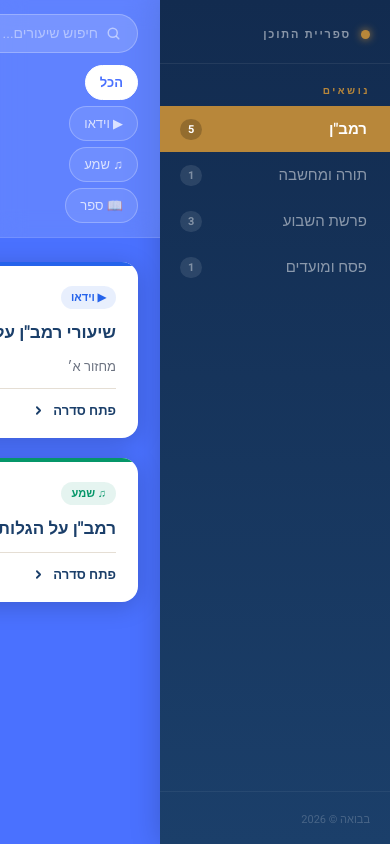
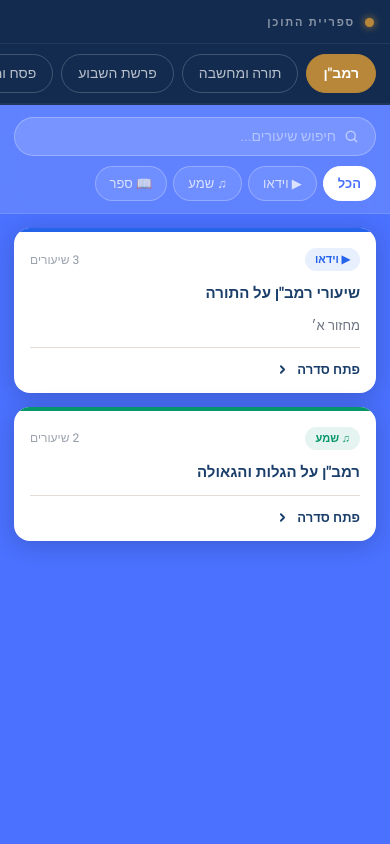
Before and after one commit to alon-lgtm2/laulib, a React (Vite) app: page / in a window 390 px wide. Built offline with nearby package versions, Linux system fonts and the light colour scheme.

Commit message:
feat: mobile-friendly layout with topic strip and bottom-sheet modal

```diff
--- a/src/App.jsx
+++ b/src/App.jsx
@@ -95,6 +95,15 @@ export default function App({ data }) {
   const [query,          setQuery]          = useState('');
   const [filter,         setFilter]         = useState('all');
   const [selectedLesson, setSelectedLesson] = useState(null);
+  const [isMobile,       setIsMobile]       = useState(
+    () => typeof window !== 'undefined' && window.innerWidth < 640
+  );
+
+  useEffect(() => {
+    const check = () => setIsMobile(window.innerWidth < 640);
+    window.addEventListener('resize', check);
+    return () => window.removeEventListener('resize', check);
+  }, []);
 
   useEffect(() => {
     if (!document.getElementById('bavua-font')) {
@@ -131,13 +140,41 @@ export default function App({ data }) {
         l.description?.toLowerCase().includes(query.toLowerCase())
       );
 
+  // ── Mobile topic strip ──────────────────────────────────────────────────────
+  const MobileTopicStrip = () => (
+    <>
+      <div style={s.mobileHeader}>
+        <div style={s.brandDot} />
+        <span style={s.brandText}>ספריית התוכן</span>
+      </div>
+      <div className="mobile-topic-strip" style={s.mobileTopicStrip}>
+        {topics.map(t => {
+          const active = t._id === topicId;
           return (
-    <div dir="rtl" style={s.root}>
+            <button
+              key={t._id}
+              className={`mobile-topic-btn${active ? ' active' : ''}`}
+              style={{ ...s.mobileTopicBtn, ...(active ? s.mobileTopicBtnActive : {}) }}
+              onClick={() => goTopic(t._id)}
+            >
+              {t.title}
+            </button>
+          );
+        })}
+      </div>
+    </>
+  );
+
+  return (
+    <div dir="rtl" style={{ ...s.root, flexDirection: isMobile ? 'column' : 'row', minHeight: isMobile ? 0 : 600 }}>
       <style>{css}</style>
 
-      {/* ── Sidebar — on the LEFT so it's never clipped by the iFrame edge ── */}
+      {/* ── Mobile: brand + topic strip ── */}
+      {isMobile && <MobileTopicStrip />}
+
+      {/* ── Desktop sidebar ── */}
+      {!isMobile && (
         <aside style={s.sidebar}>
-
           <div style={s.brand}>
             <div style={s.brandDot} />
             <span style={s.brandText}>ספריית התוכן</span>
@@ -168,13 +205,20 @@ export default function App({ data }) {
             <span style={s.footerText}>בבואה © {new Date().getFullYear()}</span>
           </div>
         </aside>
+      )}
 
       {/* ── Main ──────────────────────────────────────────────────────── */}
       <main style={s.main}>
 
         {/* Toolbar */}
-        <header style={s.toolbar}>
-          <div style={s.searchWrap}>
+        <header style={{
+          ...s.toolbar,
+          flexDirection: isMobile ? 'column' : 'row',
+          alignItems:    isMobile ? 'stretch' : 'center',
+          padding:       isMobile ? '12px 14px' : '14px 22px',
+          gap:           isMobile ? 10 : 12,
+        }}>
+          <div style={{ ...s.searchWrap, maxWidth: isMobile ? 'none' : 400 }}>
             <svg width="15" height="15" viewBox="0 0 20 20" fill="none" style={{flexShrink:0}}>
               <circle cx="9" cy="9" r="6" stroke="rgba(255,255,255,0.5)" strokeWidth="2"/>
               <path d="M14 14l3 3" stroke="rgba(255,255,255,0.5)" strokeWidth="2" strokeLinecap="round"/>
@@ -193,7 +237,14 @@ export default function App({ data }) {
           </div>
 
           {!inLessons && (
-            <div style={s.filters}>
+            <div
+              className="filter-strip"
+              style={{
+                ...s.filters,
+                flexWrap:  isMobile ? 'nowrap' : 'wrap',
+                overflowX: isMobile ? 'auto'   : 'visible',
+              }}
+            >
               {[
                 { key:'all',   label:'הכל'      },
                 { key:'video', label:'▶ וידאו'   },
@@ -217,11 +268,19 @@ export default function App({ data }) {
         {inLessons ? (
 
           /* ── Lessons panel ── */
-          <div style={s.lessonsWrap}>
+          <div style={{
+            ...s.lessonsWrap,
+            padding: isMobile ? '10px 10px 14px' : '20px 22px 22px',
+          }}>
             <div style={s.lessonsPanel}>
 
               {/* Lessons header */}
-              <div style={s.lessonsHead}>
+              <div style={{
+                ...s.lessonsHead,
+                padding:        isMobile ? '14px 14px' : '18px 22px',
+                gap:            isMobile ? 10 : 16,
+                flexWrap:       isMobile ? 'wrap' : 'nowrap',
+              }}>
                 <button
                   className="back-btn"
                   style={s.backBtn}
@@ -243,7 +302,7 @@ export default function App({ data }) {
                       {media(currentSeries.mediaType).icon} {media(currentSeries.mediaType).label}
                     </span>
                   )}
-                  <h2 style={s.lessonsTitle}>
+                  <h2 style={{ ...s.lessonsTitle, fontSize: isMobile ? 17 : 21 }}>
                     {query ? `תוצאות: "${query}"` : currentSeries?.title || ''}
                   </h2>
                   {currentSeries?.subtitle && (
@@ -253,7 +312,10 @@ export default function App({ data }) {
               </div>
 
               {/* Lesson rows */}
-              <div style={s.lessonList}>
+              <div style={{
+                ...s.lessonList,
+                padding: isMobile ? '6px 10px 16px' : '8px 22px 22px',
+              }}>
                 {visibleLessons.length === 0 && (
                   <Empty text="לא נמצאו שיעורים" dark={false} />
                 )}
@@ -264,12 +326,12 @@ export default function App({ data }) {
                     <div
                       key={lesson._id}
                       className="lesson-row"
-                      style={{ ...s.lessonRow, cursor: hasVideo ? 'pointer' : 'default' }}
+                      style={{ ...s.lessonRow, cursor: hasVideo ? 'pointer' : 'default', padding: isMobile ? '11px 8px' : '13px 12px' }}
                       onClick={() => hasVideo && setSelectedLesson(lesson)}
                     >
                       <div style={s.lessonNum}>{i + 1}</div>
                       <div style={s.lessonBody}>
-                        <span style={s.lessonTitle}>{lesson.title}</span>
+                        <span style={{ ...s.lessonTitle, fontSize: isMobile ? 14 : 15 }}>{lesson.title}</span>
                         <div style={s.chips}>
                           {lesson.mediaType && (
                             <span style={{...s.chip, color:m.color, backgroundColor:m.bg}}>
@@ -302,8 +364,15 @@ export default function App({ data }) {
 
         ) : (
 
-          /* ── Series grid (floats on site blue) ── */
-          <div style={s.seriesGrid}>
+          /* ── Series grid ── */
+          <div style={{
+            ...s.seriesGrid,
+            gridTemplateColumns: isMobile
+              ? 'repeat(auto-fill, minmax(200px, 1fr))'
+              : 'repeat(auto-fill, minmax(260px, 1fr))',
+            padding: isMobile ? '14px' : '24px 22px',
+            gap:     isMobile ? 14 : 20,
+          }}>
             {visibleSeries.length === 0 && <Empty text="אין סדרות לנושא זה" dark />}
             {visibleSeries.map(ser => {
               const count = lessons.filter(l => l.series === ser._id).length;
@@ -316,14 +385,14 @@ export default function App({ data }) {
                   onClick={() => setSeriesId(ser._id)}
                 >
                   <div style={{...s.cardStripe, backgroundColor: m.color}} />
-                  <div style={s.cardBody}>
+                  <div style={{ ...s.cardBody, padding: isMobile ? '16px 16px 14px' : '20px 22px 18px' }}>
                     <div style={s.cardTop}>
                       <span style={{...s.mediaPill, color:m.color, backgroundColor:m.bg}}>
                         {m.icon}&nbsp;{m.label}
                       </span>
                       <span style={s.countLabel}>{count} שיעורים</span>
                     </div>
-                    <h3 style={s.seriesTitle}>{ser.title}</h3>
+                    <h3 style={{ ...s.seriesTitle, fontSize: isMobile ? 15 : 17 }}>{ser.title}</h3>
                     {ser.subtitle && <p style={s.seriesSub}>{ser.subtitle}</p>}
                     <div style={s.cardFooter}>
                       <span className="open-label" style={s.openLabel}>
@@ -348,8 +417,24 @@ export default function App({ data }) {
         const detected = detectMedia(selectedLesson.videoUrl);
         const m = media(selectedLesson.mediaType);
         return (
-          <div style={s.modalOverlay} onClick={() => setSelectedLesson(null)}>
-            <div style={s.modal} onClick={e => e.stopPropagation()}>
+          <div
+            style={{
+              ...s.modalOverlay,
+              padding:     isMobile ? 0 : 24,
+              alignItems:  isMobile ? 'flex-end' : 'center',
+            }}
+            onClick={() => setSelectedLesson(null)}
+          >
+            <div
+              style={{
+                ...s.modal,
+                borderRadius: isMobile ? '20px 20px 0 0' : 20,
+                maxHeight:    isMobile ? '92%' : '90%',
+                padding:      isMobile ? '20px 16px 28px' : '24px 28px 28px',
+                width:        '100%',
+              }}
+              onClick={e => e.stopPropagation()}
+            >
 
               {/* Header */}
               <div style={s.modalHeader}>
@@ -364,7 +449,7 @@ export default function App({ data }) {
                 <button style={s.closeBtn} onClick={() => setSelectedLesson(null)}>✕</button>
               </div>
 
-              <h2 style={s.modalTitle}>{selectedLesson.title}</h2>
+              <h2 style={{ ...s.modalTitle, fontSize: isMobile ? 18 : 21 }}>{selectedLesson.title}</h2>
 
               {/* Media player */}
               {detected?.type === 'youtube' && (
@@ -398,7 +483,7 @@ export default function App({ data }) {
                 <div style={s.pdfWrap}>
                   <iframe
                     src={detected.src}
-                    style={s.pdfFrame}
+                    style={{ ...s.pdfFrame, height: isMobile ? 280 : 500 }}
                     title="PDF viewer"
                   />
                   <a href={detected.src} target="_blank" rel="noreferrer" style={s.pdfLink}>
@@ -467,13 +552,41 @@ const s = {
 
   // Root — matches site blue so the iFrame is invisible
   root: {
-    display:'flex', height:'100%', minHeight:'600px',
+    display:'flex', height:'100%', minHeight:600,
     fontFamily:"'Heebo', Arial, sans-serif",
     backgroundColor: SITE_BLUE,
     color: C.text, overflow:'hidden',
   },
 
-  // ── Sidebar ──
+  // ── Mobile header & topic strip ──
+  mobileHeader: {
+    display:'flex', alignItems:'center', gap:10,
+    padding:'14px 16px 12px',
+    backgroundColor: C.navyDeep,
+    flexShrink:0,
+    borderBottom:'1px solid rgba(255,255,255,0.07)',
+  },
+  mobileTopicStrip: {
+    display:'flex', overflowX:'auto',
+    backgroundColor: C.navyDeep,
+    padding:'10px 14px', gap:8,
+    flexShrink:0,
+    borderBottom:'2px solid rgba(255,255,255,0.06)',
+  },
+  mobileTopicBtn: {
+    whiteSpace:'nowrap', padding:'8px 16px',
+    borderRadius:100,
+    border:'1.5px solid rgba(255,255,255,0.2)',
+    cursor:'pointer', fontSize:14, fontFamily:'inherit',
+    color:'rgba(255,255,255,0.7)', backgroundColor:'transparent',
+    flexShrink:0, transition:'all 0.18s',
+  },
+  mobileTopicBtnActive: {
+    backgroundColor: C.gold, borderColor: C.gold,
+    color:'#fff', fontWeight:700,
+  },
+
+  // ── Desktop Sidebar ──
   sidebar: {
     width:230, minWidth:230, flexShrink:0,
     background:`linear-gradient(180deg, ${C.navyDeep} 0%, ${C.navy} 100%)`,
@@ -506,13 +619,13 @@ const s = {
   topicBtn: {
     display:'flex', justifyContent:'space-between', alignItems:'center',
     padding:'12px 20px', background:'none', border:'none',
-    borderRight:'3px solid transparent',  // indicator on right edge (faces content)
+    borderRight:'3px solid transparent',
     cursor:'pointer', color:'rgba(255,255,255,0.5)', fontSize:15,
     textAlign:'right', width:'100%', fontFamily:'inherit',
     transition:'all 0.18s ease',
   },
   topicActive: {
-    backgroundColor: C.gold,   // solid gold background — clearly selected, white text readable
+    backgroundColor: C.gold,
     color:'#fff', fontWeight:'700',
     borderRightColor: 'transparent',
   },
@@ -535,7 +648,7 @@ const s = {
     overflow:'hidden', minWidth:0,
   },
 
-  // ── Toolbar (frosted, floats on blue) ──
+  // ── Toolbar ──
   toolbar: {
     display:'flex', alignItems:'center', gap:12,
     padding:'14px 22px',
@@ -570,7 +683,7 @@ const s = {
     cursor:'pointer', fontSize:13,
     color:'rgba(255,255,255,0.75)',
     fontFamily:'inherit', transition:'all 0.18s',
-    whiteSpace:'nowrap',
+    whiteSpace:'nowrap', flexShrink:0,
   },
   filterBtnActive: {
     backgroundColor:'#fff',
@@ -578,7 +691,7 @@ const s = {
     fontWeight:700,
   },
 
-  // ── Series grid (white cards on blue) ──
+  // ── Series grid ──
   seriesGrid: {
     display:'grid',
     gridTemplateColumns:'repeat(auto-fill, minmax(260px, 1fr))',
@@ -617,7 +730,7 @@ const s = {
     display:'flex', alignItems:'center', gap:4,
   },
 
-  // ── Lessons (white panel on blue) ──
+  // ── Lessons ──
   lessonsWrap: {
     flex:1, overflow:'hidden',
     display:'flex', flexDirection:'column',
@@ -681,8 +794,6 @@ const s = {
     borderRadius:6, padding:'1px 7px',
     backgroundColor:C.goldPale,
   },
-
-  // Play button indicator on lesson rows
   playBtn: {
     width:28, height:28, borderRadius:'50%',
     backgroundColor:C.navy, color:'#fff',
@@ -691,7 +802,7 @@ const s = {
     boxShadow:`0 2px 8px rgba(27,63,106,0.3)`,
   },
 
-  // ── Video modal ──
+  // ── Modal ──
   modalOverlay: {
     position:'absolute', inset:0,
     backgroundColor:'rgba(10,20,45,0.75)',
@@ -731,7 +842,7 @@ const s = {
   },
   videoWrap: {
     position:'relative', width:'100%',
-    paddingBottom:'56.25%', // 16:9
+    paddingBottom:'56.25%',
     borderRadius:12, overflow:'hidden',
     backgroundColor:'#000',
   },
@@ -743,8 +854,6 @@ const s = {
     padding:'40px 0', textAlign:'center',
     color:C.faint, fontSize:15,
   },
-
-  // Audio player
   audioWrap: {
     display:'flex', flexDirection:'column', alignItems:'center',
     gap:20, padding:'32px 20px',
@@ -761,14 +870,10 @@ const s = {
     width:'100%', maxWidth:480,
     accentColor: C.navy,
   },
-
-  // Native video (mp4 etc.)
   nativeVideo: {
     width:'100%', borderRadius:12,
     backgroundColor:'#000', maxHeight:400,
   },
-
-  // PDF viewer
   pdfWrap: {
     display:'flex', flexDirection:'column', gap:10,
   },
@@ -781,8 +886,6 @@ const s = {
     color:C.navy, fontWeight:600,
     textDecoration:'none',
   },
-
-  // Article / external link card
   articleCard: {
     display:'flex', alignItems:'center', gap:16,
     padding:'20px 22px',
@@ -820,7 +923,7 @@ const s = {
 const css = `
   * { box-sizing: border-box; }
 
-  /* Reset browser default button background — prevents white flash on topic buttons */
+  /* Reset browser default button background */
   button { -webkit-appearance: none; appearance: none; }
   .topic-btn { background-color: transparent !important; }
   .topic-btn.active { background-color: ${C.gold} !important; }
@@ -851,11 +954,21 @@ const css = `
   }
 
   .bavua-search::placeholder { color: rgba(255,255,255,0.45); }
+  .bavua-search:focus { outline: none; }
 
-  /* Modal close button */
-  button[style*="border-radius: 50%"]:hover,
-  .close-btn:hover { background-color: ${C.cream} !important; color: ${C.navy} !important; }
-  .bavua-search:focus { outline: none; }
+  /* Mobile topic strip */
+  .mobile-topic-btn { background-color: transparent !important; }
+  .mobile-topic-btn.active { background-color: ${C.gold} !important; border-color: ${C.gold} !important; }
+  .mobile-topic-btn:hover:not(.active) {
+    background-color: rgba(255,255,255,0.12) !important;
+    color: rgba(255,255,255,0.9) !important;
+  }
+
+  /* Hide scrollbars on mobile strips */
+  .mobile-topic-strip::-webkit-scrollbar { display: none; }
+  .mobile-topic-strip { scrollbar-width: none; -ms-overflow-style: none; }
+  .filter-strip::-webkit-scrollbar { display: none; }
+  .filter-strip { scrollbar-width: none; -ms-overflow-style: none; }
 
   ::-webkit-scrollbar { width: 4px; }
   ::-webkit-scrollbar-track { background: transparent; }
```
Lines whose indentation alone changed are shown as unchanged.
